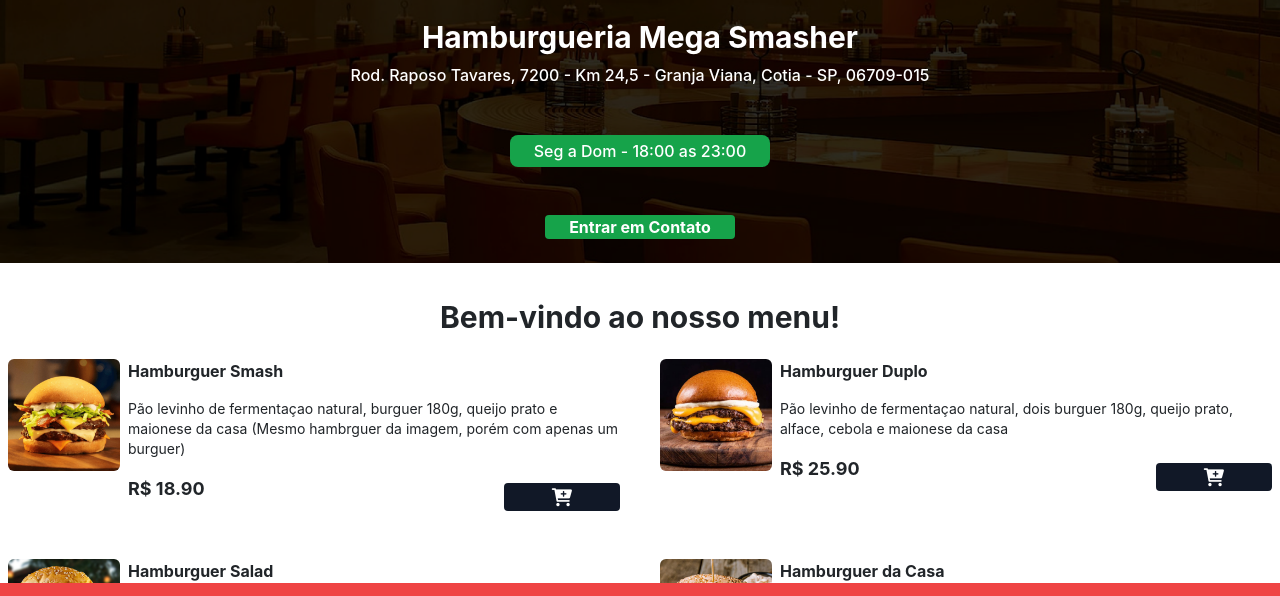
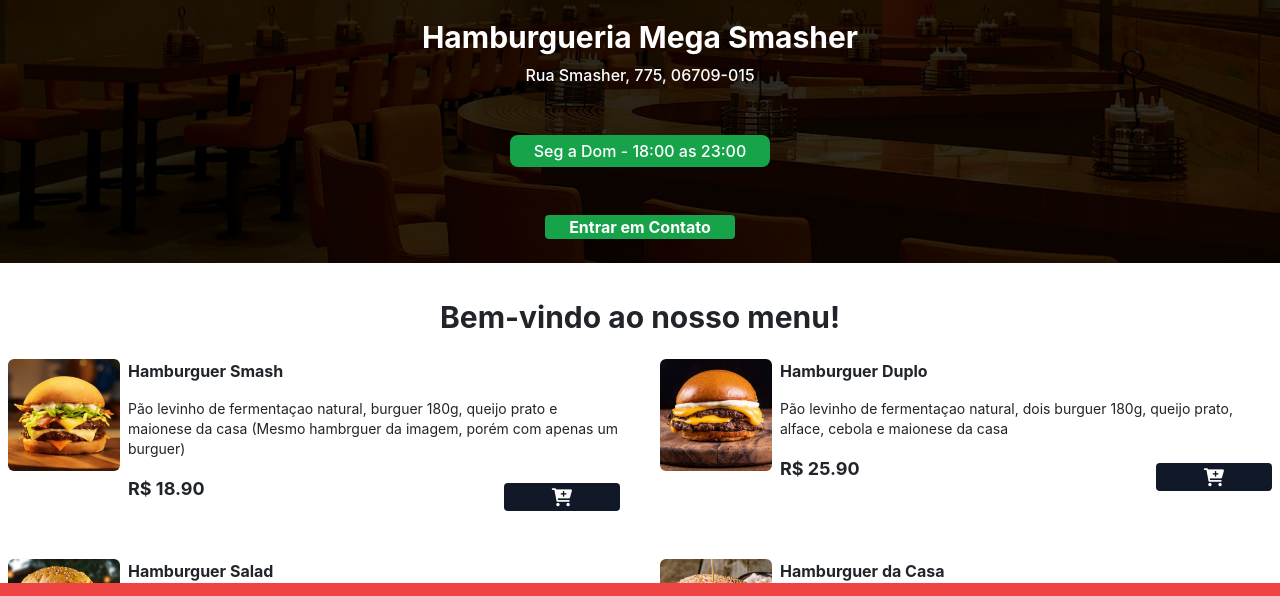
Before and after one commit to Felps-crd/MegaSmasher, a website: page index.html in a window 1280 px wide. Shown: the part 157-753 px from the top of the page. Drawn offline with nearby package versions, Linux system fonts and the light colour scheme.

Commit message:
Update index.html

```diff
--- a/index.html
+++ b/index.html
@@ -59,7 +59,7 @@
             />
             <h1 class="text-3xl mt-4 mb-2 font-bold text-white">Hamburgueria Mega Smasher</h1>
 
-            <span class="text-white font-medium">Rod. Raposo Tavares, 7200 - Km 24,5 - Granja Viana, Cotia - SP, 06709-015</span>
+            <span class="text-white font-medium">Rua Smasher, 775, 06709-015</span>
 
             <div class="bg-green-600 px-4 py-1 rounded-lg mt-5" id="date-span">
                 <span class="text-white font-medium">Seg a Dom - 18:00 as 23:00</span>
```
